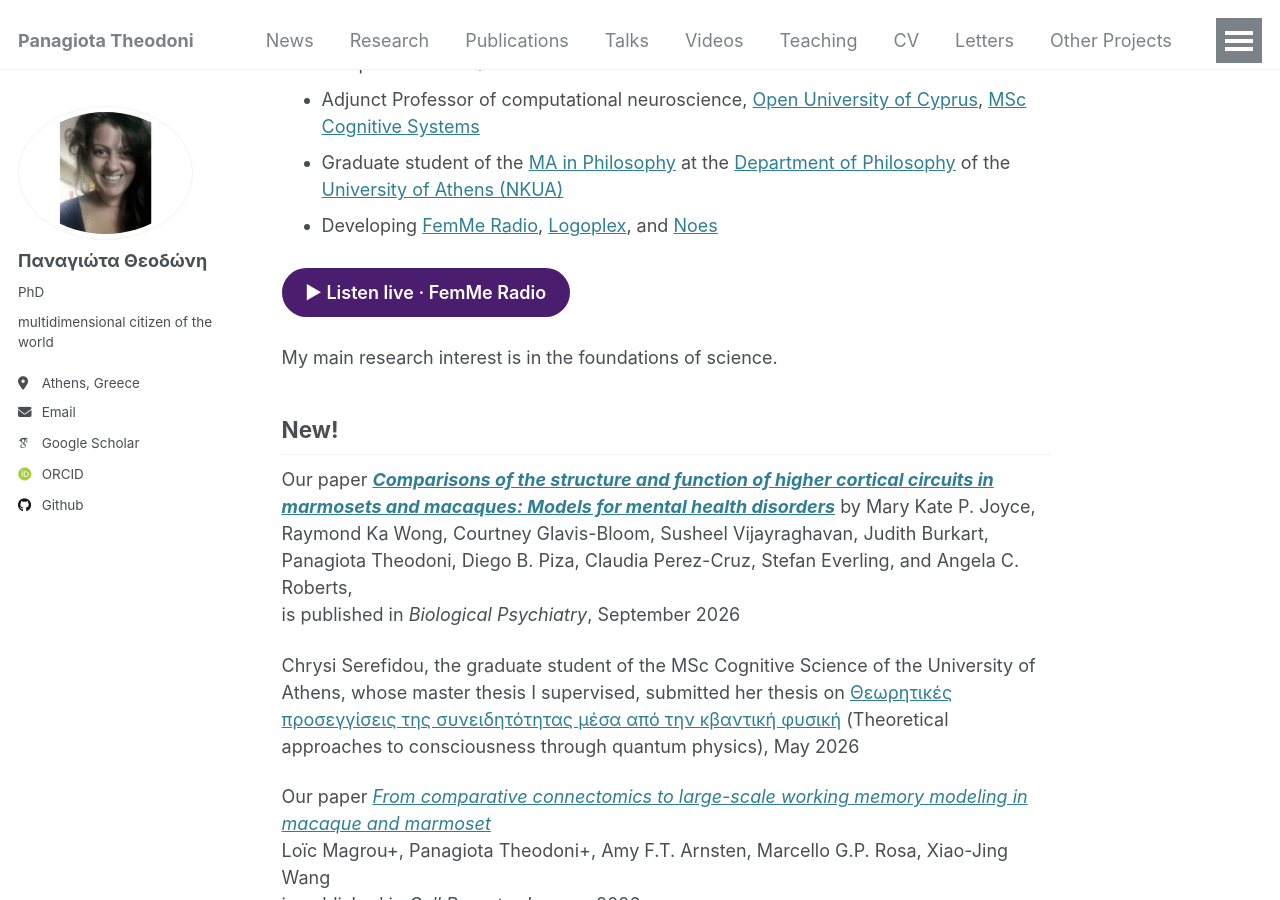
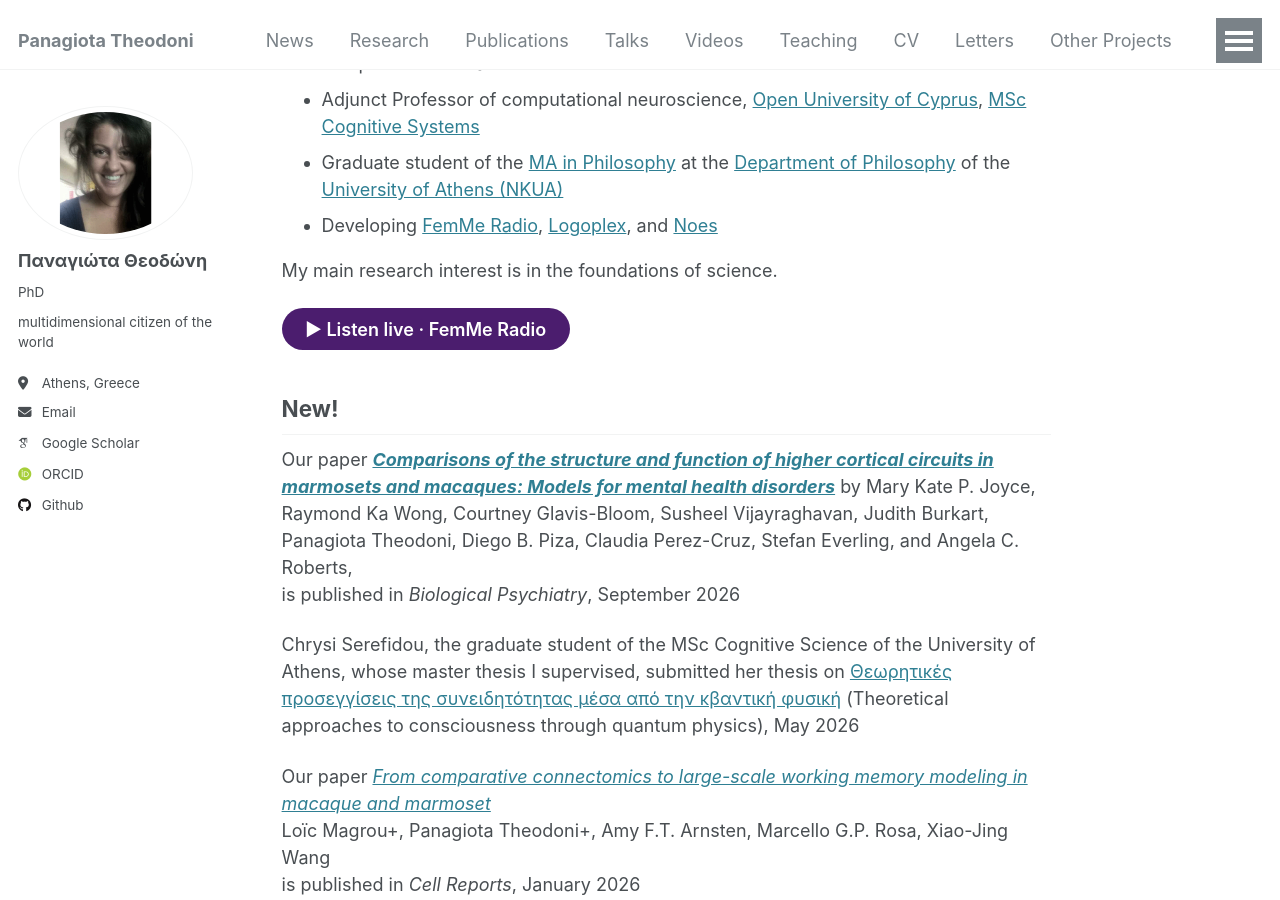
Before and after one commit to ptheodoni/ptheodoni.github.io, a Jekyll site: the page built from _pages/about.md, in a window 1280 px wide and 900 px high, scrolled down 312 px. Built offline with Jekyll 4.4.1, drawn with Linux system fonts in a browser that asks for light colours; some web fonts are replaced; part of the change alters nothing that is shown.

Commit message:
Home: FemMe Radio plays in-page (live stream), below research interest

```diff
--- a/_pages/about.md
+++ b/_pages/about.md
@@ -19,10 +19,39 @@ Currently, I am
 - Graduate student of the [MA in Philosophy](http://en.philosophymaster.philosophy.uoa.gr/overview.html) at the [Department of Philosophy](https://en.philosophy.uoa.gr/) of the [University of Athens (NKUA)](https://en.wikipedia.org/wiki/New_York_University)
 - Developing [FemMe Radio](https://femme-radio.gr/en/), [Logoplex](https://logoplex.app), and [Noes](https://www.noes.gr/en/)
 
-<!-- FemMe Radio button: opens the radio page -->
-<a href="https://femme-radio.gr/en/#join" target="_blank" rel="noopener" style="display:inline-flex;align-items:center;gap:.5em;margin:.6em 0 .2em;padding:.6em 1.3em;border-radius:999px;background:#4b1d6e;color:#fff;font-weight:600;text-decoration:none;">&#9654; Listen live · FemMe Radio</a>
 
 My main research interest is in the foundations of science.
+
+<!-- FemMe Radio: plays the live stream right here, without leaving the page -->
+<div style="display:flex;flex-wrap:wrap;align-items:center;gap:.4em 1em;margin:.8em 0;">
+<button id="femmeBtn" type="button" style="display:inline-flex;align-items:center;gap:.5em;padding:.6em 1.3em;border:0;border-radius:999px;background:#4b1d6e;color:#fff;font-weight:600;font-size:1em;cursor:pointer;">&#9654; Listen live · FemMe Radio</button>
+<span id="femmeNow" style="font-size:.85em;color:#666;"></span>
+</div>
+<audio id="femmeAudio" preload="none" src="https://radio.femme-radio.gr/listen/femme_radio/radio.mp3"></audio>
+<script>
+(function () {
+  var a = document.getElementById("femmeAudio"), b = document.getElementById("femmeBtn"), n = document.getElementById("femmeNow");
+  var src = a.getAttribute("src");
+  function nowPlaying() {
+    fetch("https://radio.femme-radio.gr/api/nowplaying/femme_radio").then(function (r) { return r.json(); }).then(function (d) {
+      var s = d && d.now_playing && d.now_playing.song;
+      if (s && !a.paused) n.textContent = "Now playing: " + (s.artist ? s.artist + " – " : "") + (s.title || "");
+    }).catch(function () {});
+  }
+  var timer;
+  b.onclick = function () {
+    if (a.paused) {
+      a.src = src; a.play();
+      b.innerHTML = "&#10074;&#10074; Pause · FemMe Radio";
+      n.textContent = "Connecting…"; nowPlaying(); timer = setInterval(nowPlaying, 20000);
+    } else {
+      a.pause(); a.removeAttribute("src"); a.load();
+      b.innerHTML = "&#9654; Listen live · FemMe Radio"; n.textContent = ""; clearInterval(timer);
+    }
+  };
+  a.onerror = function () { if (b.innerHTML.indexOf("Pause") > -1) n.innerHTML = 'Could not connect — <a href="https://femme-radio.gr/en/" target="_blank" rel="noopener">open femme-radio.gr</a>'; };
+})();
+</script>
 
 
 
```
